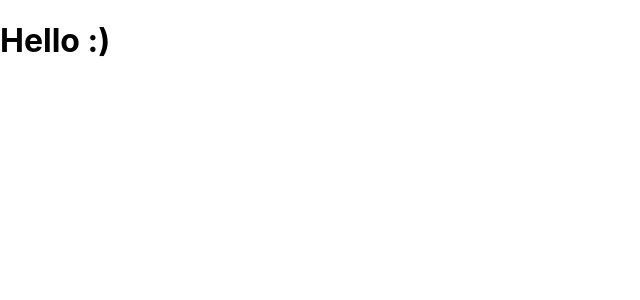
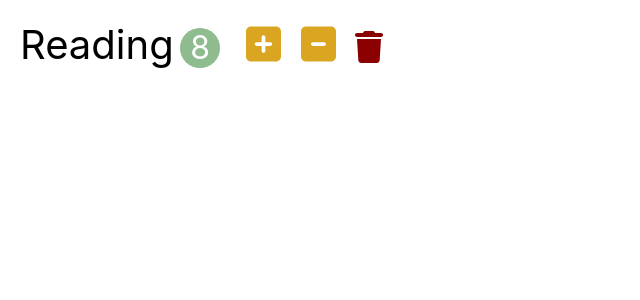
Before and after one commit to blossom78325/habit-tracker, a React (Create React App) app: page / in a window 1280 px wide. Shown: the top 300 px of the page, without its empty margins (0-640 px from the left). Built offline with nearby package versions, Linux system fonts and the light colour scheme.

Commit message:
Habit Component

```diff
--- a/package.json
+++ b/package.json
@@ -3,6 +3,7 @@
   "version": "0.1.0",
   "private": true,
   "dependencies": {
+    "@fortawesome/fontawesome-free": "^6.0.0",
     "@testing-library/jest-dom": "^5.14.1",
     "@testing-library/react": "^12.0.0",
     "@testing-library/user-event": "^13.2.1",
--- a/src/App.css
+++ b/src/App.css
@@ -1,38 +1,101 @@
-.App {
-  text-align: center;
+* {
+  box-sizing: border-box;
 }
 
-.App-logo {
-  height: 40vmin;
-  pointer-events: none;
+button {
+  outline: none;
+  border: 0;
+  cursor: pointer;
 }
 
-@media (prefers-reduced-motion: no-preference) {
-  .App-logo {
-    animation: App-logo-spin infinite 20s linear;
-  }
+.navbar {
+  font-size: 2rem;
+  padding: 1em;
+  background-color: blanchedalmond;
 }
 
-.App-header {
-  background-color: #282c34;
-  min-height: 100vh;
-  display: flex;
-  flex-direction: column;
-  align-items: center;
-  justify-content: center;
-  font-size: calc(10px + 2vmin);
+.navbar-logo {
+  color: green;
+  margin-right: 0.5em;
+}
+
+.navbar-count {
+  display: inline-block;
+  text-align: center;
+  font-size: 2rem;
+  width: 2.5rem;
+  height: 2.5rem;
+  line-height: 2.5rem;
+  margin-left: 0.2em;
+  background-color: green;
+  color: white;
+  border-radius: 50%;
+}
+
+.habits {
+  padding: 0.5em;
+  padding-top: 2em;
+}
+
+.add-input {
+  font-size: 2rem;
+}
+
+.add-input {
+  margin-right: 0.2em;
+}
+
+.add-button {
+  height: 100%;
+  font-size: 1.5rem;
+  padding: 0.3em 0.5em;
+  background-color: green;
   color: white;
 }
 
-.App-link {
-  color: #61dafb;
+.habit {
+  font-size: 2.5rem;
+  padding: 0.5em;
+  list-style: none;
 }
 
-@keyframes App-logo-spin {
-  from {
-    transform: rotate(0deg);
-  }
-  to {
-    transform: rotate(360deg);
-  }
+.habit-count {
+  display: inline-block;
+  text-align: center;
+  font-size: 2rem;
+  width: 2.5rem;
+  height: 2.5rem;
+  line-height: 2.5rem;
+  margin-left: 0.2em;
+  margin-right: 0.5em;
+  background-color: darkseagreen;
+  color: white;
+  border-radius: 50%;
 }
+
+.habit-button {
+  font-size: 2.5rem;
+  margin: 0 0.1em;
+  background-color: transparent;
+}
+
+.habit-button:hover {
+  opacity: 0.8;
+}
+
+.habit-increase,
+.habit-decrease {
+  color: goldenrod;
+}
+
+.habit-delete {
+  font-size: 2rem;
+  color: darkred;
+}
+
+.habits-reset {
+  font-size: 1.5rem;
+  padding: 0.2em 1em;
+  background-color: green;
+  color: white;
+}
--- a/src/app.jsx
+++ b/src/app.jsx
@@ -1,8 +1,8 @@
-// import logo from './logo.svg';
 import './app.css';
+import Habit from './components/habit';
 
 function App() {
-  return <h1>Hello :)</h1>;
+  return <Habit /> ;
 }
 
 export default App;
--- /dev/null
+++ b/src/components/habit.jsx
@@ -0,0 +1,23 @@
+import React, { Component } from 'react';
+
+class Habit extends Component {
+    render() {
+        return (
+            <li className='habit'>
+                <span className="habit-name">Reading</span>
+                <span className="habit-count">8</span>
+                <button className='habit-button habit-increase'>
+                    <i className="fas fa-plus-square"></i>
+                </button>
+                <button className='habit-button habit-decrease'>
+                    <i className="fas fa-minus-square"></i>
+                </button>
+                <button className='habit-button habit-delete'>
+                    <i className="fas fa-trash"></i>
+                </button>
+            </li>
+        );
+    }
+}
+
+export default Habit;
--- a/src/index.js
+++ b/src/index.js
@@ -2,6 +2,7 @@
 import ReactDOM from 'react-dom';
 import './index.css';
 import App from './app';
+import '@fortawesome/fontawesome-free/js/all'
 
 ReactDOM.render(
   <React.StrictMode>
@@ -9,3 +10,8 @@
   </React.StrictMode>,
   document.getElementById('root')
 );
+
+/*
+ReactDOM을 이용해 index.html의 <div id="root"></div>
+에 app.jsx를 연결시킨다.
+*/
```
Also changed, not shown: 1 other file (tests, documents, lock files or other folders).
